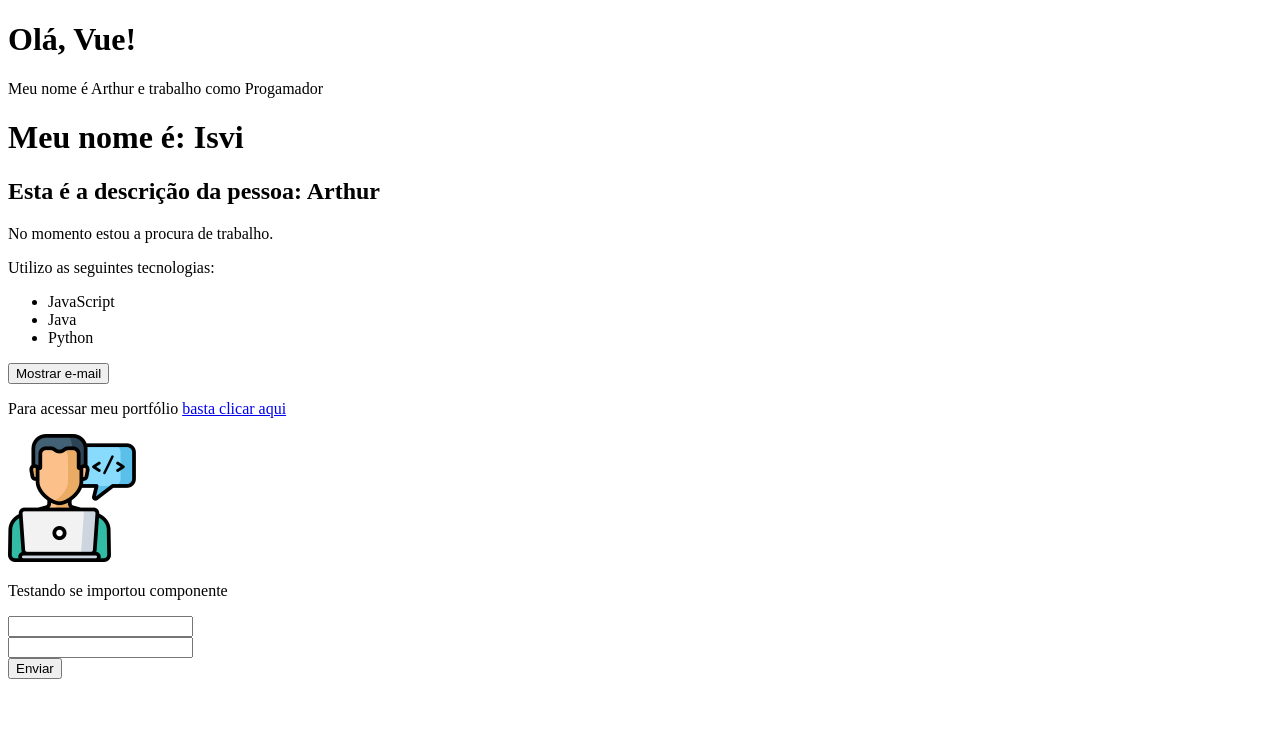
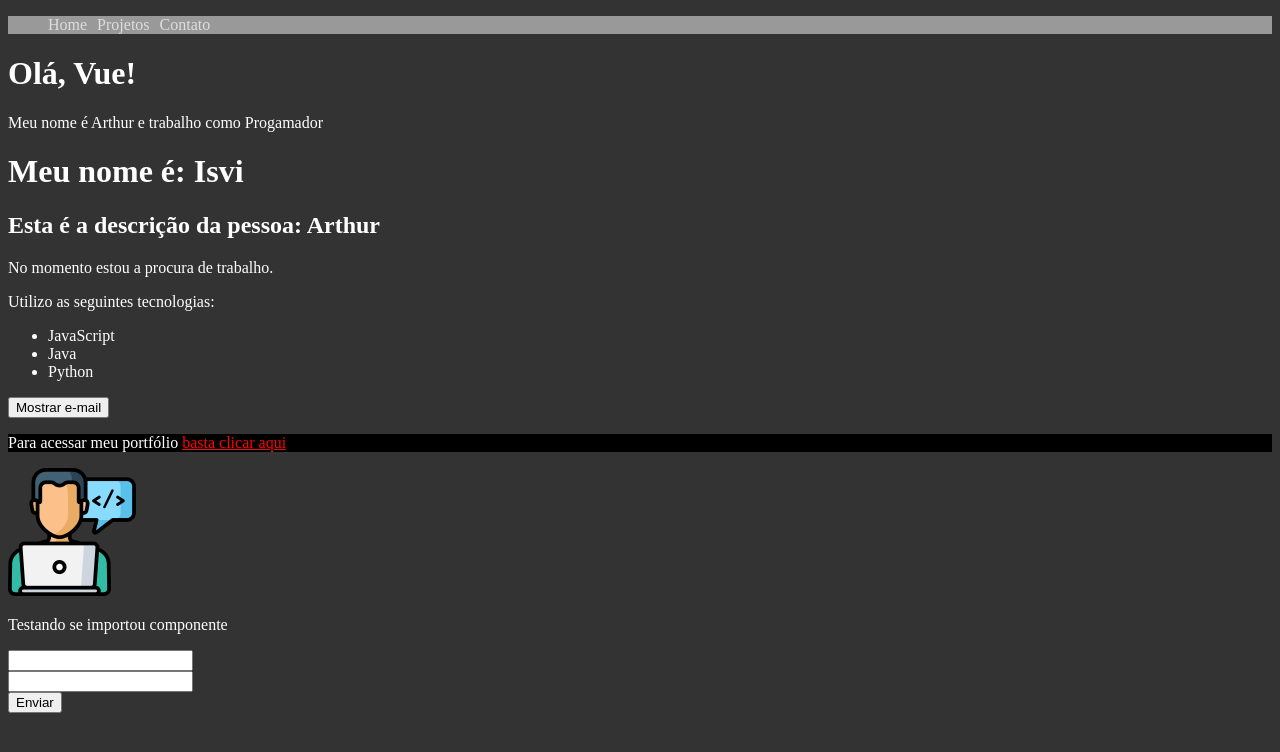
Before and after one commit to arthurisvi/helloWorldVue, a Vue app: page / in a window 1280 px wide. Shown: the top 752 px of the page. Built offline with nearby package versions, Linux system fonts and the light colour scheme.

Commit message:
style css global e scoped

```diff
--- a/src/App.vue
+++ b/src/App.vue
@@ -1,5 +1,6 @@
 <template>
   <div>
+  <Header/>
   <firstComponent/>
   <lifeCycle/>
   <pessoa/>
@@ -7,6 +8,7 @@
 </template>
 
 <script>
+import Header from './components/Header.vue'
 import firstComponent from './components/firstComponent.vue'
 import lifeCycle from './components/lifeCycle.vue'
 import pessoa from './components/pessoa.vue'
@@ -14,9 +16,25 @@
 export default{
   name: 'App',
   components:{
+    Header,
     firstComponent,
     lifeCycle,
     pessoa
   }
 }
 </script>
+
+<style>
+body{
+  background-color: #333;
+  color: #FFF;
+}
+
+a{
+  color: red;
+}
+
+.portfolio{
+  background-color: #000;
+}
+</style>
--- /dev/null
+++ b/src/components/Header.vue
@@ -0,0 +1,37 @@
+<template>
+<ul>
+    <li><a href="#">Home</a></li>
+    <li><a href="#">Projetos</a></li>
+    <li><a href="#">Contato</a></li>
+
+</ul>
+</template>
+
+<script>
+export default{
+    name:'Header'
+}
+</script>
+
+<style scoped>
+    ul{
+        list-style: none;
+        display: flex;
+        background: #999
+    }
+
+    li{
+        margin-right: 10px;
+    }
+
+    a{
+        color: #DDD;
+        text-decoration: none;
+        transition: .5s;
+    }
+
+    a:hover{
+        color: red;
+    }
+
+</style>
--- a/src/components/info.vue
+++ b/src/components/info.vue
@@ -15,7 +15,7 @@
     <!-- v-show é um boolean, só utiliza para fazer algo qnd for true-->
     <p v-show="showTextEmail">Mande uma mensagem para {{ email }}</p>
     <!-- v-bind interpreta o link como um dado dinâmico-->
-    <p>Para acessar meu portfólio <a v-bind:href="myLink" target="blank">basta clicar aqui</a></p>
+    <p class="portfolio">Para acessar meu portfólio <a v-bind:href="myLink" target="blank">basta clicar aqui</a></p>
     <Picture/>
     <div>
     <p>Testando se importou componente</p>
```
